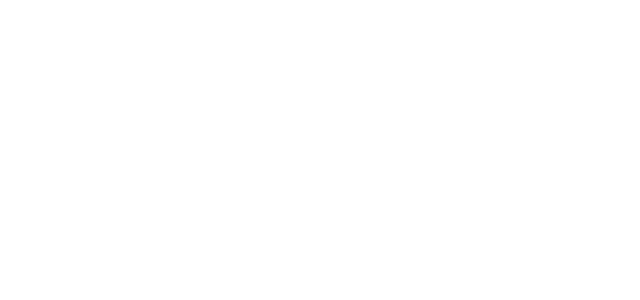
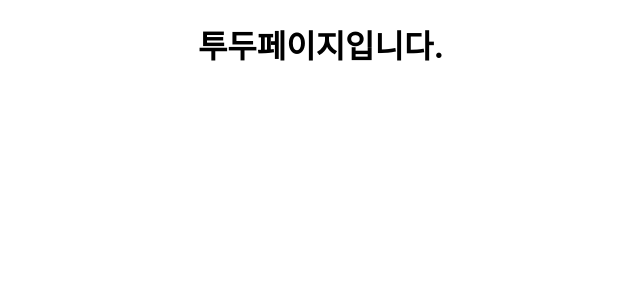
Before and after one commit to 2duckchun/wanted-pre-onboarding-frontend, a React (Create React App) app: page /todo in a window 1280 px wide. Before the commit this address had no page. Shown: the top 300 px of the page, without its empty margins (319-959 px from the left). Built offline with nearby package versions, Linux system fonts and the light colour scheme; sample sign-in values are in the browser's storage.

Commit message:
Todo 화면 초기 개발

```diff
--- /dev/null
+++ b/src/pages/todo/Todo.tsx
@@ -0,0 +1,13 @@
+import { useEffect } from "react";
+import hasAccessToken from "../../utils/hasAccessToken";
+import { useNavigate } from "react-router-dom";
+
+export default function Todo() {
+  const navigate = useNavigate();
+
+  useEffect(() => {
+    !hasAccessToken() && navigate("/signin", { replace: true });
+  });
+
+  return <h1>투두페이지입니다.</h1>;
+}
--- a/src/routes/Router.tsx
+++ b/src/routes/Router.tsx
@@ -2,6 +2,7 @@
 import Home from "../pages/home/Home";
 import SignUp from "../pages/signup/SignUp";
 import SignIn from "../pages/signin/SignIn";
+import Todo from "../pages/todo/Todo";
 
 export default function Router() {
   return (
@@ -10,6 +11,7 @@
         <Route path='/' element={<Home />} />
         <Route path='/signup' element={<SignUp />} />
         <Route path='/signin' element={<SignIn />} />
+        <Route path='/todo' element={<Todo />} />
       </Routes>
     </BrowserRouter>
   );
```
